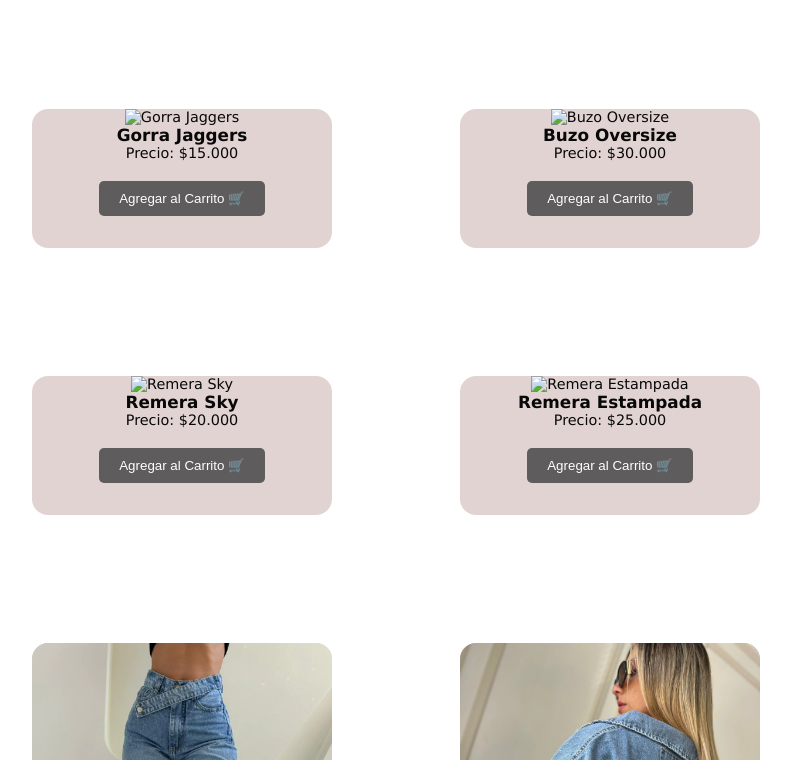
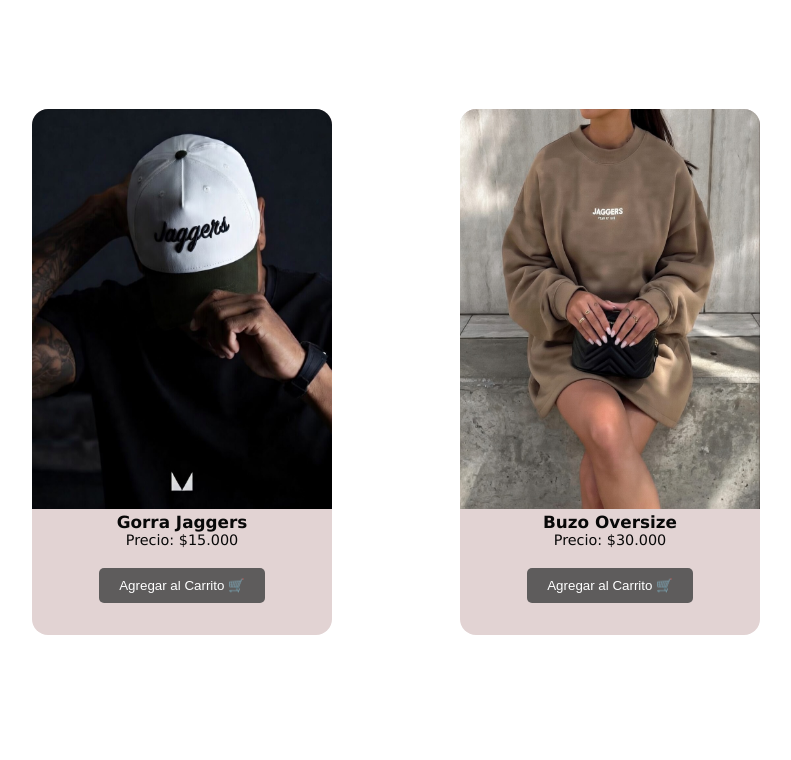
Before and after one commit to Cin487/Frontend---Proyecto, a plain HTML site: page index.html in a window 1280 px wide. Shown: the part 915-1675 px from the top of the page, without its empty margins (244-1035 px from the left). Drawn offline with Linux system fonts and the light colour scheme.

Commit message:
modificacion de nombres

```diff
--- a/index.html
+++ b/index.html
@@ -29,7 +29,7 @@
       </div>
       <video autoplay muted width="1200" height="700" loop>
         <source
-          src="../d1c23d81-35fb-4613-a399-2d51a1f8bf3b.mp4"
+          src="./multimedia/video_principal.mp4"
           type="video/mp4"
         />
         Tu navegador no soporta el elemento de video.
@@ -42,7 +42,7 @@
         <div class="productos-destacados">
           <article>
             <img
-              src="../grok-image-501f5912-5745-4eff-9eeb-680b67c4fd3b.png"
+              src="./images/gorra.png"
               alt="Gorra Jaggers"
               width="300"
               height="400"
@@ -53,7 +53,7 @@
           </article>
           <article>
             <img
-              src="../grok-image-407cc655-5395-407d-b50a-fe37b419c653.png"
+              src="./images/buzo.png"
               alt="Buzo Oversize"
               width="300"
               height="400"
@@ -64,7 +64,7 @@
           </article>
           <article>
             <img
-              src="../grok-image-d8ca478f-ed05-4507-8440-9f2ef1197950.png"
+              src="./images/remera.png"
               alt="Remera Sky"
               width="300"
               height="400"
@@ -75,7 +75,7 @@
           </article>
           <article>
             <img
-              src="../grok-image-f062c7bc-c01f-4334-b376-0527714eb19f.png"
+              src="./images/remera_estampada.png"
               alt="Remera Estampada"
               width="300"
               height="400"
```
Also changed, not shown: images/buzo.png (renamed from images/grok-image-407cc655-5395-407d-b50a-fe37b419c653.png), images/gorra.png (renamed from images/grok-image-501f5912-5745-4eff-9eeb-680b67c4fd3b.png), images/remera.png (renamed from images/grok-image-d8ca478f-ed05-4507-8440-9f2ef1197950.png), images/remera_estampada.png (renamed from images/grok-image-f062c7bc-c01f-4334-b376-0527714eb19f.png), 2 other files.
